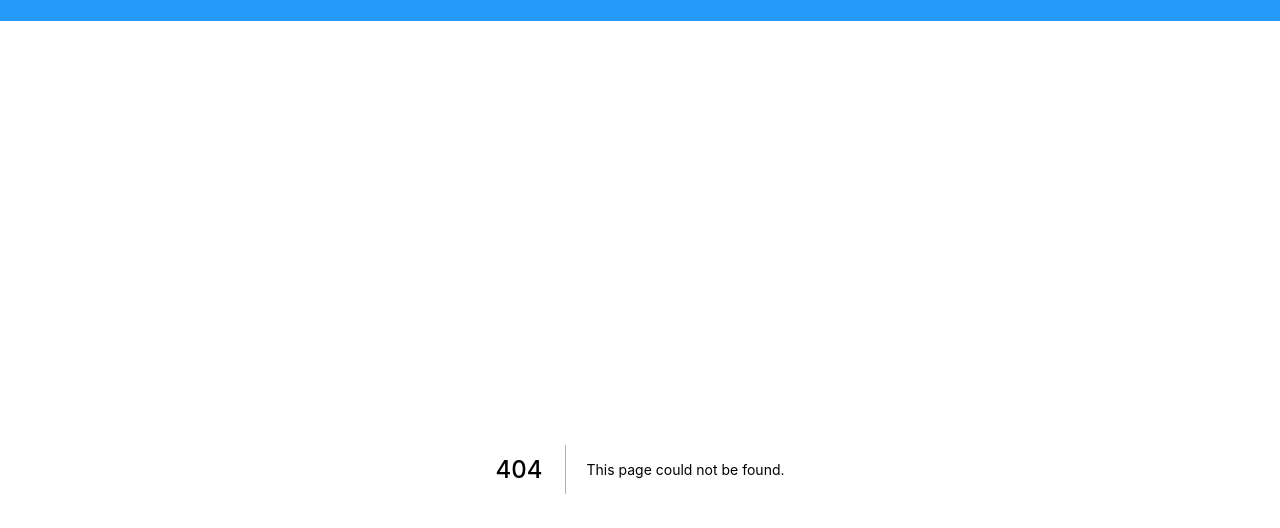
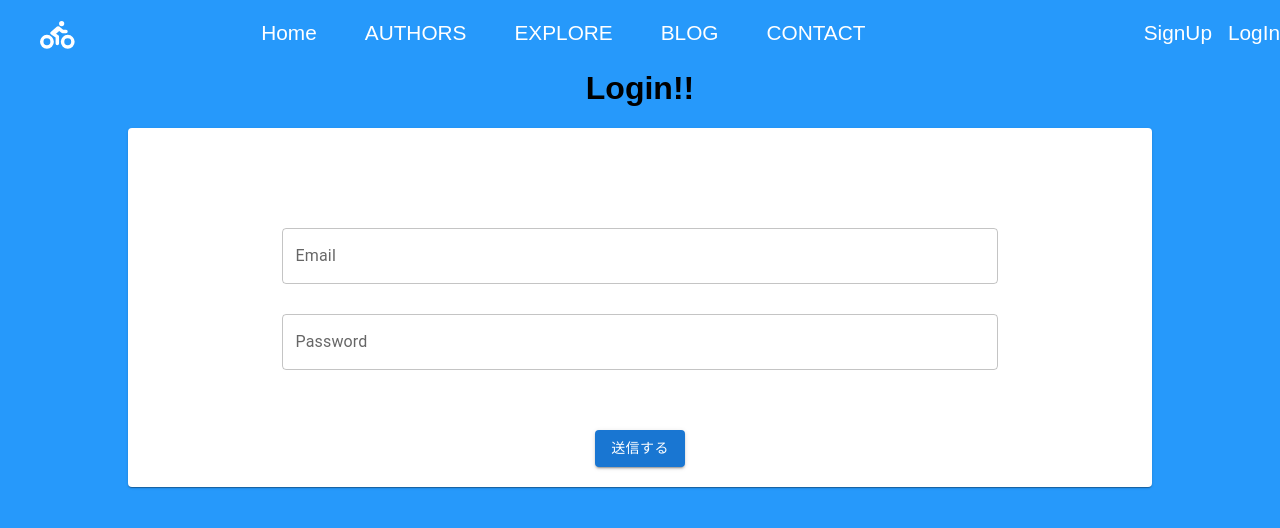
Before and after one commit to mamyudapao/CyclingRouter, a Next.js app in the folder client/: page /login in a window 1280 px wide. Before the commit this address had no page. Shown: the top 528 px of the page. Built offline with nearby package versions, Linux system fonts and the light colour scheme.

Commit message:
feat: login feature from client side

```diff
--- a/client/components/layout/header.tsx
+++ b/client/components/layout/header.tsx
@@ -27,15 +27,10 @@ const Header = () => {
         </div>
         <div className={styles.right}>
           <li>
-            <FontAwesomeIcon icon={faSearch} />
+            <Link href="signup">SignUp</Link>
           </li>
           <li>
-            <FontAwesomeIcon icon={faBell} />
-          </li>
-          <li>
-            <Link href="signup">
-              <FontAwesomeIcon icon={faSignInAlt} />
-            </Link>
+            <Link href="login">LogIn</Link>
           </li>
         </div>
       </ul>
--- a/client/package.json
+++ b/client/package.json
@@ -15,11 +15,17 @@
     "@fortawesome/react-fontawesome": "^0.1.15",
     "@mui/material": "^5.0.4",
     "@react-google-maps/api": "^2.5.0",
+    "@reduxjs/toolkit": "^1.6.2",
+    "@types/js-cookie": "^3.0.0",
+    "@types/react-redux": "^7.1.20",
     "axios": "^0.24.0",
+    "js-cookie": "^3.0.1",
     "next": "11.1.2",
     "react": "17.0.2",
     "react-dom": "17.0.2",
     "react-google-maps": "^9.4.5",
+    "react-redux": "^7.2.6",
+    "redux-persist": "^6.0.0",
     "sass": "^1.42.1"
   },
   "devDependencies": {
--- a/client/pages/_app.tsx
+++ b/client/pages/_app.tsx
@@ -1,6 +1,13 @@
 import "../styles/globals.css";
 import Header from "../components/layout/header";
+import { useState } from "react";
+import Cookie from "js-cookie";
 const App = ({ Component, pageProps }) => {
+  const [auth, setAuth] = useState(Cookie.get("auth"));
+  pageProps.auth = auth;
+  pageProps.setAuth = setAuth;
+  //if authがundefined | nullだったらHeaderが非ログイン仕様。
+  //else ログイン仕様のHeaderにする
   return (
     <>
       <Header />
--- /dev/null
+++ b/client/pages/login/index.module.scss
@@ -0,0 +1,21 @@
+.wrapper {
+  text-align: center;
+}
+
+.card {
+  width: 80%;
+  margin: 0 auto;
+
+  .forms {
+    display: flex;
+    flex-direction: column;
+    width: 70%;
+    margin: 100px auto 30px auto;
+    * {
+      margin-bottom: 10px;
+    }
+  }
+  .sendButton {
+    margin-bottom: 20px;
+  }
+}
--- /dev/null
+++ b/client/pages/login/index.tsx
@@ -0,0 +1,62 @@
+import { Container, TextField, Button, Card } from "@mui/material";
+import Styles from "./index.module.scss";
+import { useState } from "react";
+import Cookie from "js-cookie";
+
+import axios from "../../axisoApi";
+
+const Login = (props) => {
+  const [email, setEmail] = useState(null);
+  const [password, setPassword] = useState(null);
+
+  const sendInfo = async () => {
+    await axios
+      .post("/users/login", {
+        email: email,
+        password: password,
+      })
+      .then((response) => {
+        console.log(response);
+        Cookie.set("token", response.data.token);
+        Cookie.set("refresh_token", response.data.refresh_token);
+        props.setAuth(response.data.token);
+      });
+  };
+
+  return (
+    <>
+      <div className={Styles.wrapper}>
+        <h1>Login!!</h1>
+        <Card className={Styles.card}>
+          <div className={Styles.forms}>
+            <TextField
+              id="email-form"
+              label="Email"
+              variant="outlined"
+              onChange={(e) => {
+                setEmail(e.target.value);
+              }}
+            />
+            <TextField
+              id="password-form"
+              label="Password"
+              variant="outlined"
+              onChange={(e) => {
+                setPassword(e.target.value);
+              }}
+            />
+          </div>
+          <Button
+            className={Styles.sendButton}
+            variant="contained"
+            onClick={sendInfo}
+          >
+            送信する
+          </Button>
+        </Card>
+      </div>
+    </>
+  );
+};
+
+export default Login;
```
Also changed, not shown: 1 other file (tests, documents, lock files or other folders).
